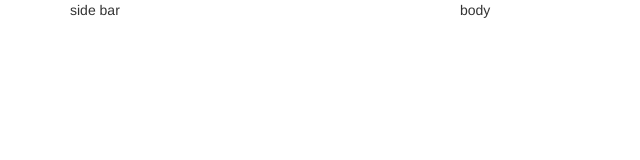
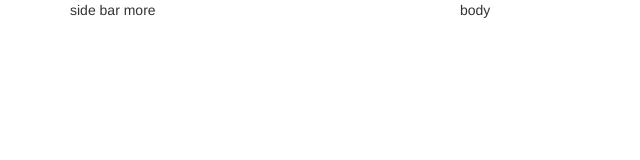
Before and after one commit to taraswww777/rd-summer-practice-2020-git, a plain HTML site: page index.html in a window 1280 px wide. Shown: the full height of the page, 0-640 px from the left. Drawn offline with nearby package versions, Linux system fonts and the light colour scheme.

Commit message:
main side bar more

```diff
--- a/index.html
+++ b/index.html
@@ -14,7 +14,7 @@
 <!-- Тело Тарас -->
 <div class="container">
     <div class="row">
-        <aside class="col-sm-4">side bar</aside>
+        <aside class="col-sm-4">side bar more</aside>
         <main class="col-sm-8">body</main>
     </div>
 </div>
```
